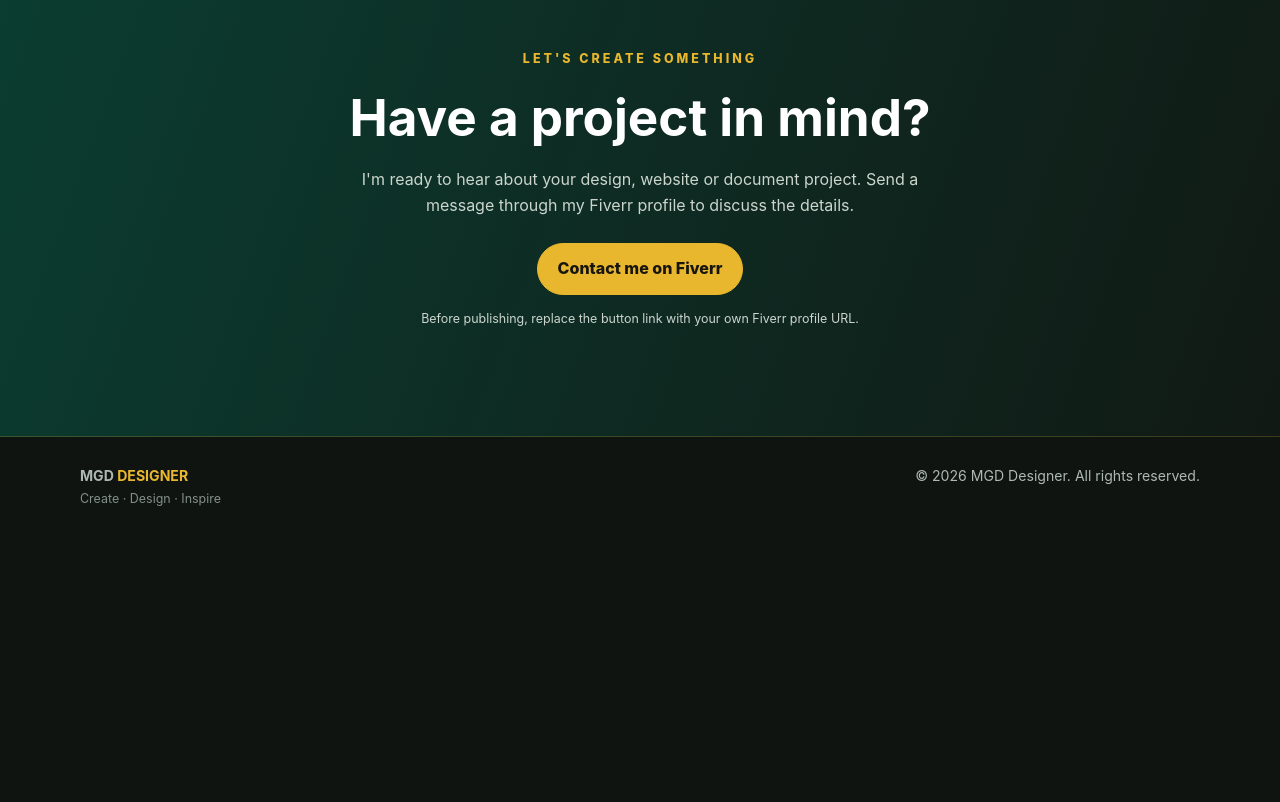
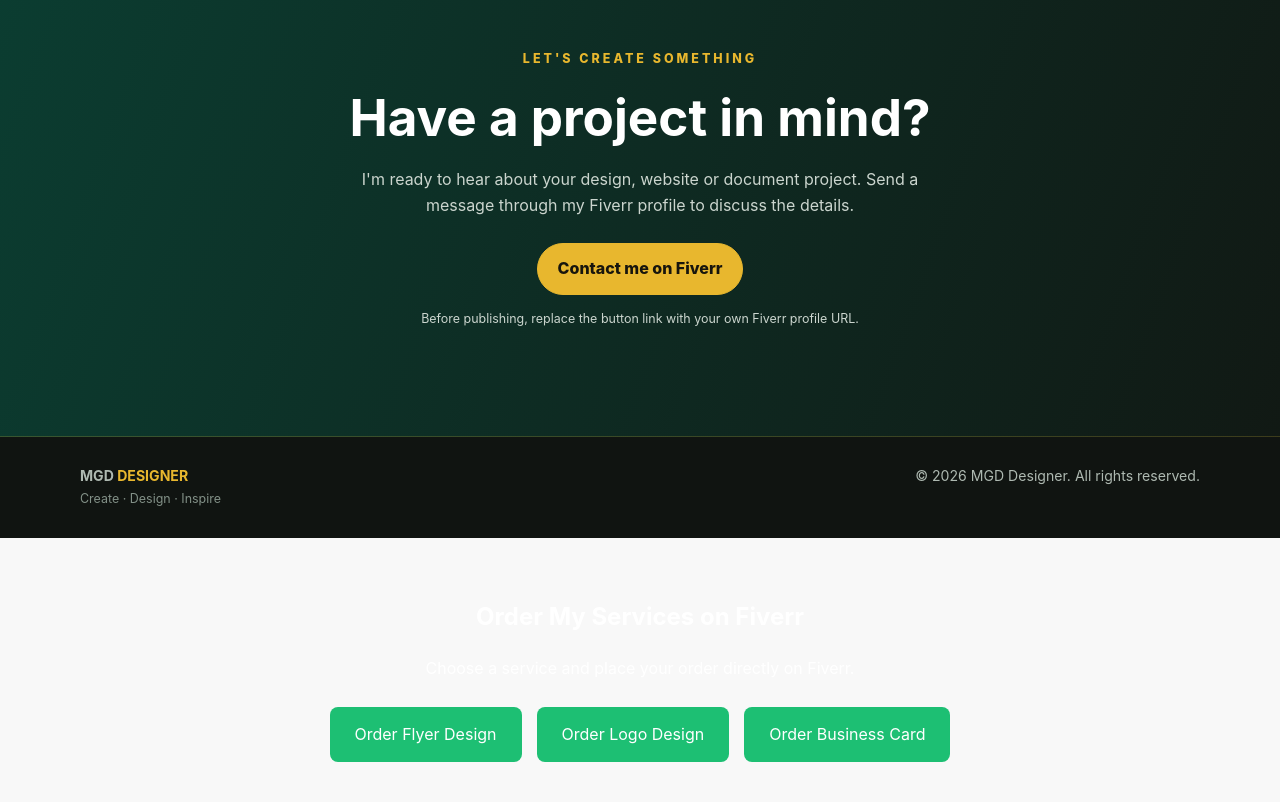
Before and after one commit to zayyanusani649-ops/MGD-designer-website, a plain HTML site: page index.html in a window 1280 px wide. Shown: the part 3490-4292 px from the top of the page. Before the commit the page ends 4028 px from the top, so only its background shows below. Drawn offline with Linux system fonts and the light colour scheme.

Commit message:
Update index.html

```diff
--- a/index.html
+++ b/index.html
@@ -193,5 +193,30 @@
   </div>
 </footer>
 <script>document.getElementById('year').textContent = new Date().getFullYear();</script>
+  <!-- Fiverr Order Section -->
+<section style="padding:40px 20px; text-align:center; background:#f8f8f8;">
+  <h2>Order My Services on Fiverr</h2>
+  <p>Choose a service and place your order directly on Fiverr.</p>
+
+  <div style="display:flex; flex-wrap:wrap; justify-content:center; gap:15px; margin-top:25px;">
+
+    <a href="https://www.fiverr.com/s/43z5aZ1" target="_blank"
+       style="background:#1dbf73; color:white; padding:15px 25px; border-radius:8px; text-decoration:none;">
+       Order Flyer Design
+    </a>
+
+    <a href="https://www.fiverr.com/s/VrD1A3B" target="_blank"
+       style="background:#1dbf73; color:white; padding:15px 25px; border-radius:8px; text-decoration:none;">
+       Order Logo Design
+    </a>
+
+    <a href="https://www.fiverr.com/s/NeW1ArN" target="_blank"
+       style="background:#1dbf73; color:white; padding:15px 25px; border-radius:8px; text-decoration:none;">
+       Order Business Card
+    </a>
+
+  </div>
+</section>
+<!-- End Fiverr Order Section -->
 </body>
 </html>
```
